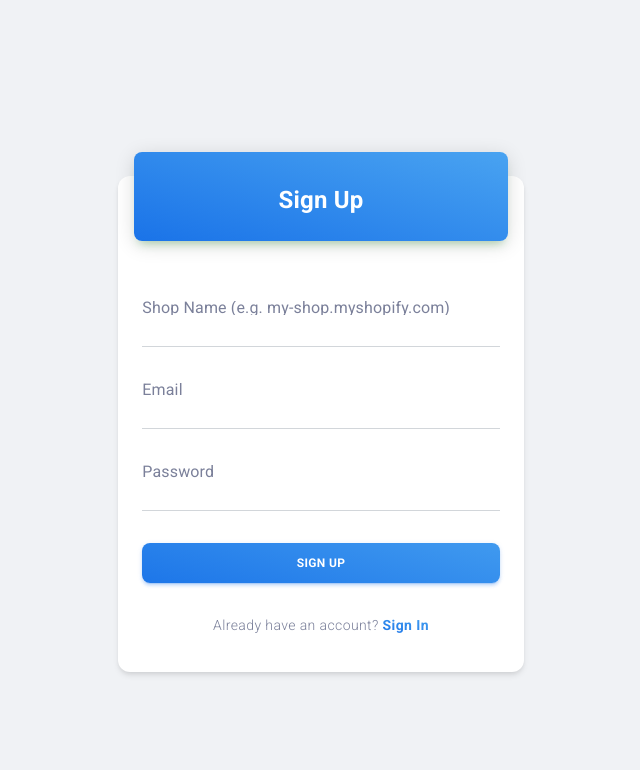
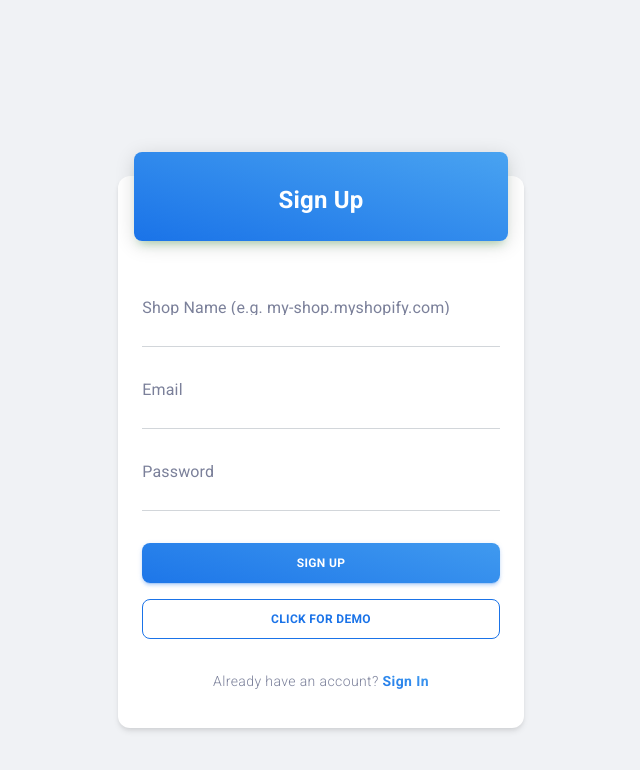
Before and after one commit to primegen-git/xeno-project, a React (Create React App) app in the folder frontend/: page /authentication/sign-up in a window 1280 px wide. Shown: the top 770 px of the page, without its empty margins (319-959 px from the left). Built offline with nearby package versions, Linux system fonts and the light colour scheme.

Commit message:
add demo functionality

```diff
--- a/frontend/src/layouts/authentication/sign-in/index.js
+++ b/frontend/src/layouts/authentication/sign-in/index.js
@@ -1,4 +1,5 @@
-import { useState } from "react";
+import { useState, useEffect } from "react";
+import { useLocation } from "react-router-dom";
 import Card from "@mui/material/Card";
 import MDBox from "components/MDBox";
 import MDTypography from "components/MDTypography";
@@ -10,12 +11,23 @@ import axios from "axios";
 function Basic() {
   const [email, setEmail] = useState("");
   const [password, setPassword] = useState("");
+  const location = useLocation();
 
-  const handleSignIn = async () => {
+  useEffect(() => {
+    if (location.state?.demo) {
+      setEmail("admin@123.com");
+      setPassword("admin123");
+      // Use a timeout to ensure state is updated before submitting, or just call login directly with values
+      // Better to call login directly with the values to avoid race conditions with state updates
+      handleSignIn("admin@123.com", "admin123");
+    }
+  }, [location.state]);
+
+  const handleSignIn = async (demoEmail, demoPassword) => {
     try {
       const response = await axios.post(`${process.env.REACT_APP_BACKEND_URL}/auth/login`, {
-        email,
-        password,
+        email: demoEmail || email,
+        password: demoPassword || password,
       });
 
       if (response.data.success) {
--- a/frontend/src/layouts/authentication/sign-up/index.js
+++ b/frontend/src/layouts/authentication/sign-up/index.js
@@ -1,5 +1,5 @@
 import { useState } from "react";
-import { Link } from "react-router-dom";
+import { Link, useNavigate } from "react-router-dom";
 import Card from "@mui/material/Card";
 import MDBox from "components/MDBox";
 import MDTypography from "components/MDTypography";
@@ -9,6 +9,7 @@ import CoverLayout from "layouts/authentication/components/CoverLayout";
 import axios from "axios";
 
 function Cover() {
+  const navigate = useNavigate();
   const [shop, setShop] = useState("");
   const [email, setEmail] = useState("");
   const [password, setPassword] = useState("");
@@ -113,6 +114,16 @@ function Cover() {
                 sign up
               </MDButton>
             </MDBox>
+            <MDBox mt={2} mb={1}>
+              <MDButton
+                variant="outlined"
+                color="info"
+                fullWidth
+                onClick={() => navigate("/authentication/sign-in", { state: { demo: true } })}
+              >
+                Click for Demo
+              </MDButton>
+            </MDBox>
             <MDBox mt={3} mb={1} textAlign="center">
               <MDTypography variant="button" color="text">
                 Already have an account?{" "}
```
